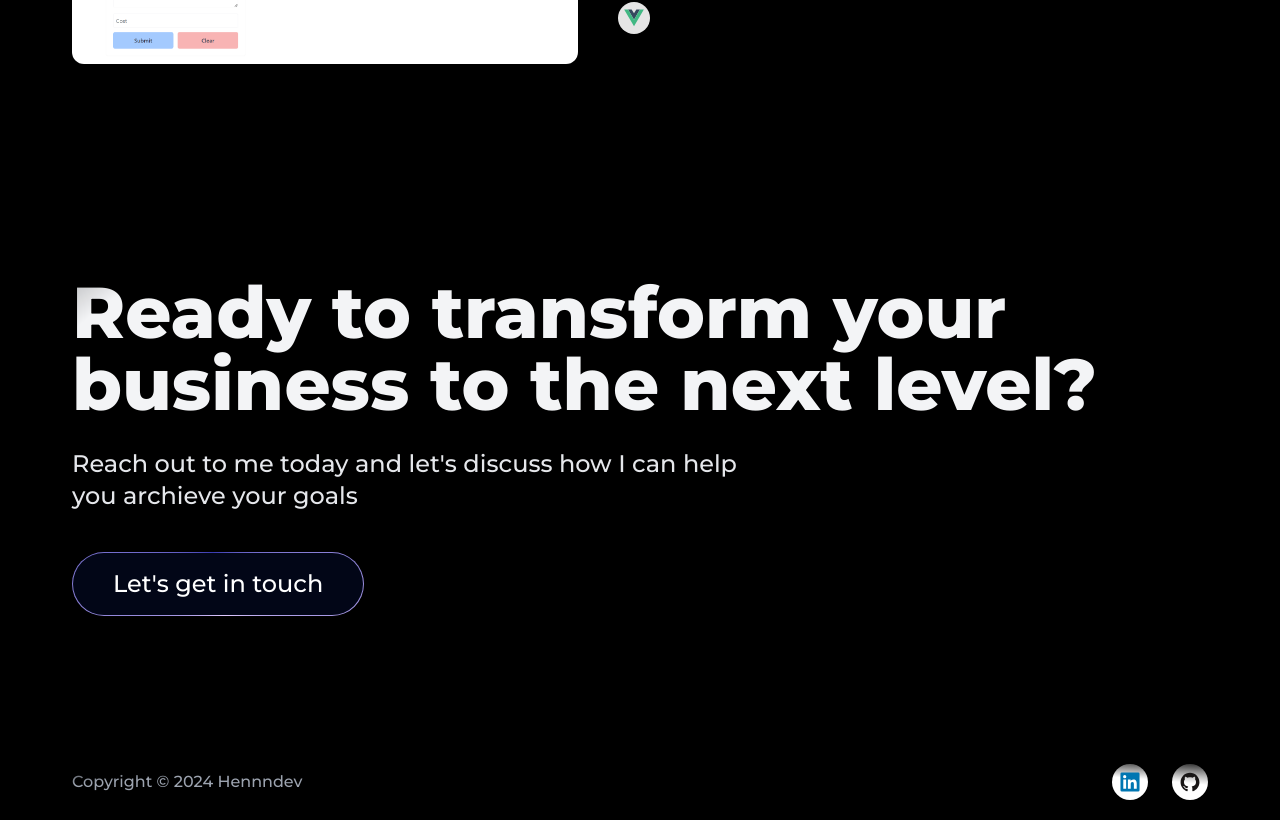
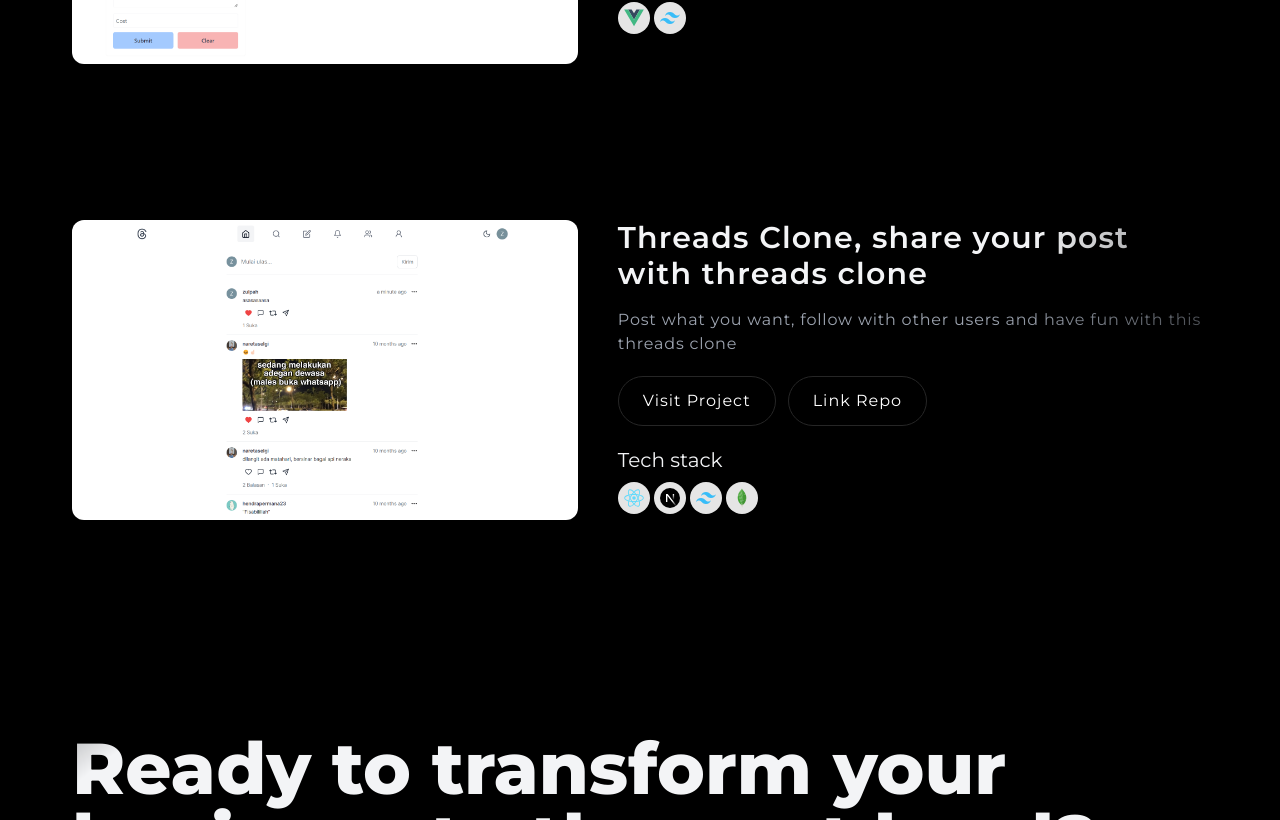
Before and after one commit to hennndev/myportfolio, a Next.js app: page / in a window 1280 px wide. Shown: the part 3640-4460 px from the top of the page. Built offline with nearby package versions, Linux system fonts and the light colour scheme.

Commit message:
add-new-project

```diff
--- a/data/project.ts
+++ b/data/project.ts
@@ -51,8 +51,17 @@ export const data_projects = [
         title: 'Expense Tracker, monitoring your incomes and expenses',
         description: "Manage your expenses and incomes and get best life",
         image: '/expensetracker.png',
-        stacks: ['vuejs'],
+        stacks: ['vuejs', 'tailwind'],
         linkRepo: 'https://github.com/hennndev/vuejs-expenses-tracker-',
         linkWeb: 'https://superlative-marigold-0d48fe.netlify.app/'
     },
+    {
+        id: 7,
+        title: 'Threads Clone, share your post with threads clone',
+        description: "Post what you want, follow with other users and have fun with this threads clone",
+        image: '/threadsclone.png',
+        stacks: ['reactjs', 'nextjs', 'tailwind', 'mongodb'],
+        linkRepo: 'https://github.com/hennndev/threadsclone',
+        linkWeb: 'https://threadsclone-seven.vercel.app/'
+    },
 ]
```
Also changed, not shown: public/threadsclone.png (added).
